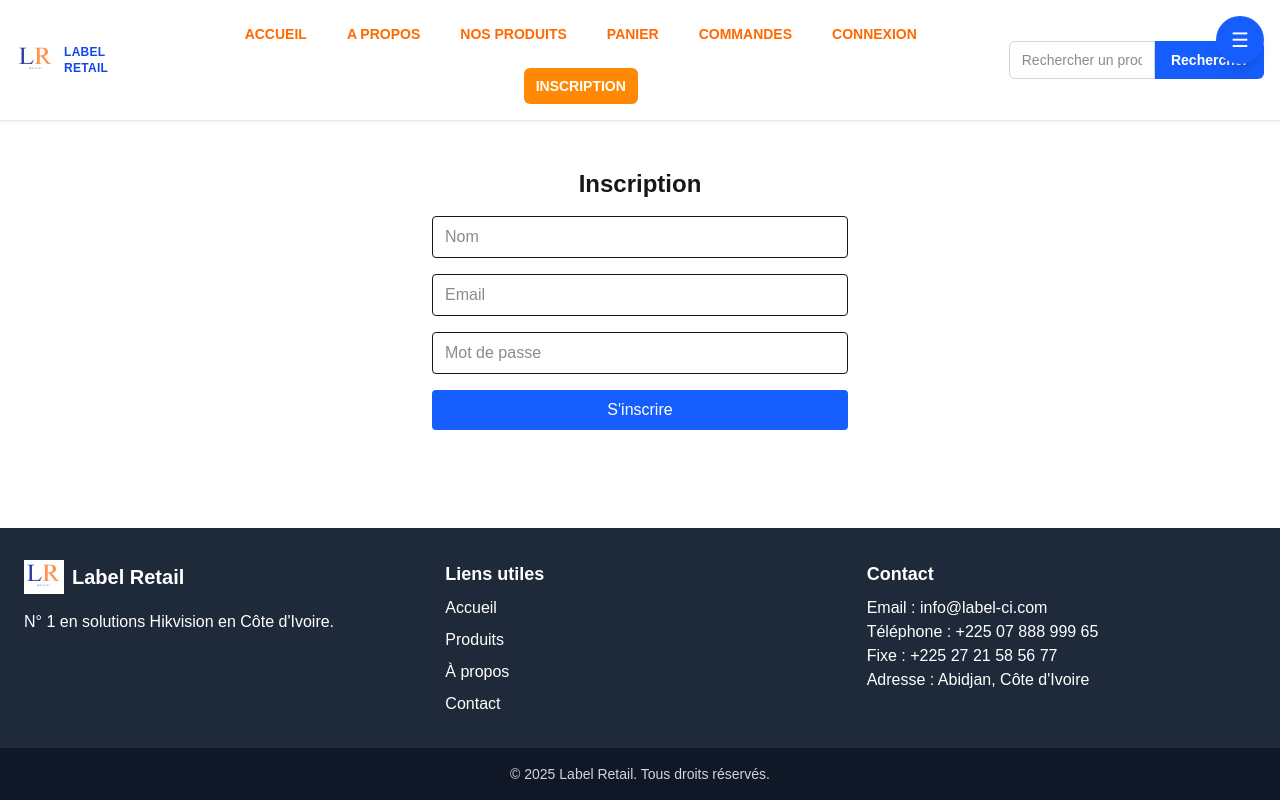
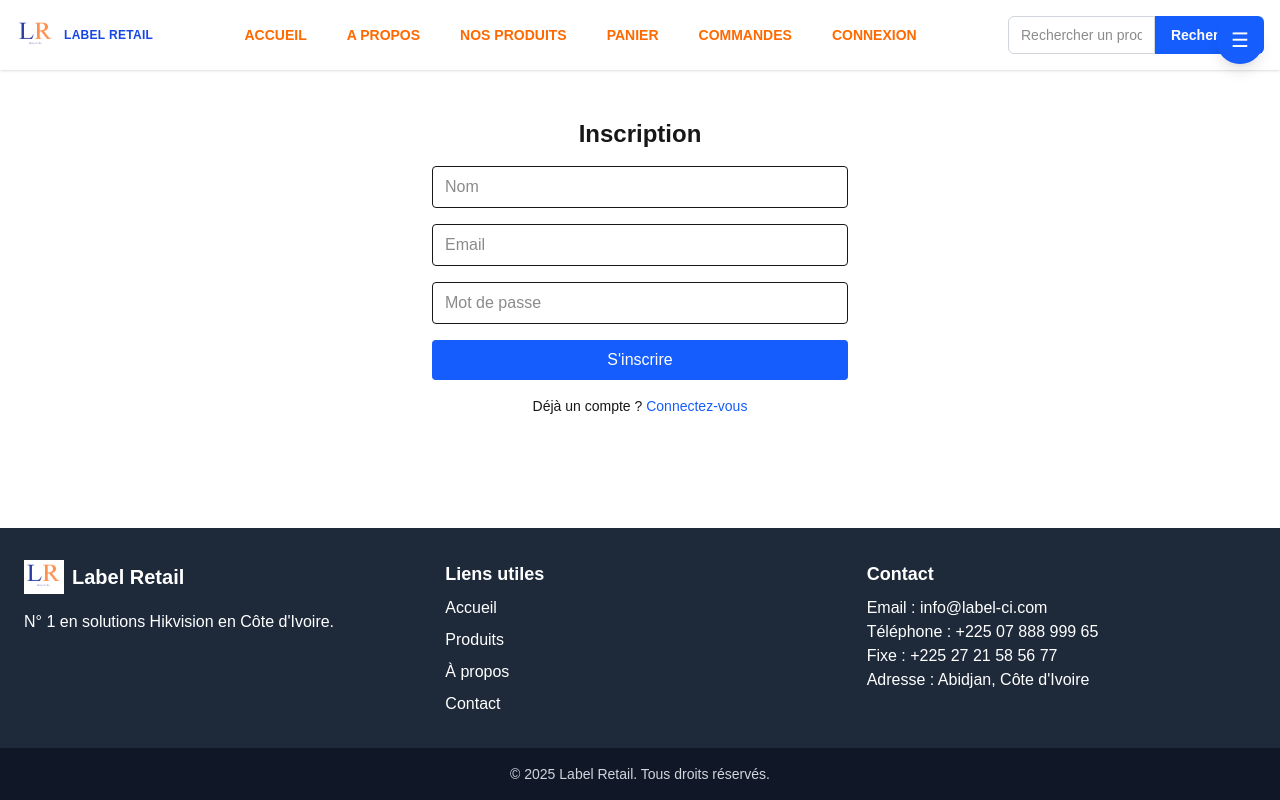
Before and after one commit to yves45839/labelshop-frontend, a Next.js app: page /accounts/register in a window 1280 px wide. Built offline with nearby package versions, Linux system fonts and the light colour scheme; no server answers.

Commit message:
Remove signup from main menu and link login/register

```diff
--- a/app/accounts/login/page.tsx
+++ b/app/accounts/login/page.tsx
@@ -1,6 +1,7 @@
 'use client';
 import { useState } from 'react';
 import { useRouter } from 'next/navigation';
+import Link from 'next/link';
 import { firebaseLogin } from '@/lib/firebase';
 
 export default function LoginPage() {
@@ -50,6 +51,12 @@
           Se connecter
         </button>
       </form>
+      <p className="mt-4 text-sm text-center">
+        Pas encore de compte ?{' '}
+        <Link href="/accounts/register" className="text-blue-600 hover:underline">
+          Inscrivez-vous
+        </Link>
+      </p>
     </main>
   );
 }
--- a/app/accounts/register/page.tsx
+++ b/app/accounts/register/page.tsx
@@ -1,6 +1,7 @@
 'use client';
 import { useState } from 'react';
 import { firebaseRegister } from '@/lib/firebase';
+import Link from 'next/link';
 
 export default function RegisterPage() {
   const [form, setForm] = useState({
@@ -67,6 +68,12 @@
           S'inscrire
         </button>
       </form>
+      <p className="mt-4 text-sm text-center">
+        Déjà un compte ?{' '}
+        <Link href="/accounts/login" className="text-blue-600 hover:underline">
+          Connectez-vous
+        </Link>
+      </p>
     </main>
   );
 }
--- a/components/FloatingMenu.tsx
+++ b/components/FloatingMenu.tsx
@@ -50,15 +50,6 @@
               </li>
               <li>
                 <Link
-                  href="/accounts/register"
-                  className="block px-4 py-2 hover:bg-gray-100"
-                  onClick={() => setOpen(false)}
-                >
-                  Inscription
-                </Link>
-              </li>
-              <li>
-                <Link
                   href="/orders"
                   className="block px-4 py-2 hover:bg-gray-100"
                   onClick={() => setOpen(false)}
--- a/components/Navbar.tsx
+++ b/components/Navbar.tsx
@@ -77,10 +77,7 @@
   { href: '/orders', label: 'COMMANDES' },
   ...(user
     ? [{ href: '/accounts/profile', label: 'MON COMPTE' }]
-    : [
-        { href: '/accounts/login', label: 'CONNEXION' },
-        { href: '/accounts/register', label: 'INSCRIPTION' },
-      ]),
+    : [{ href: '/accounts/login', label: 'CONNEXION' }]),
 ];
 
   return (
```
